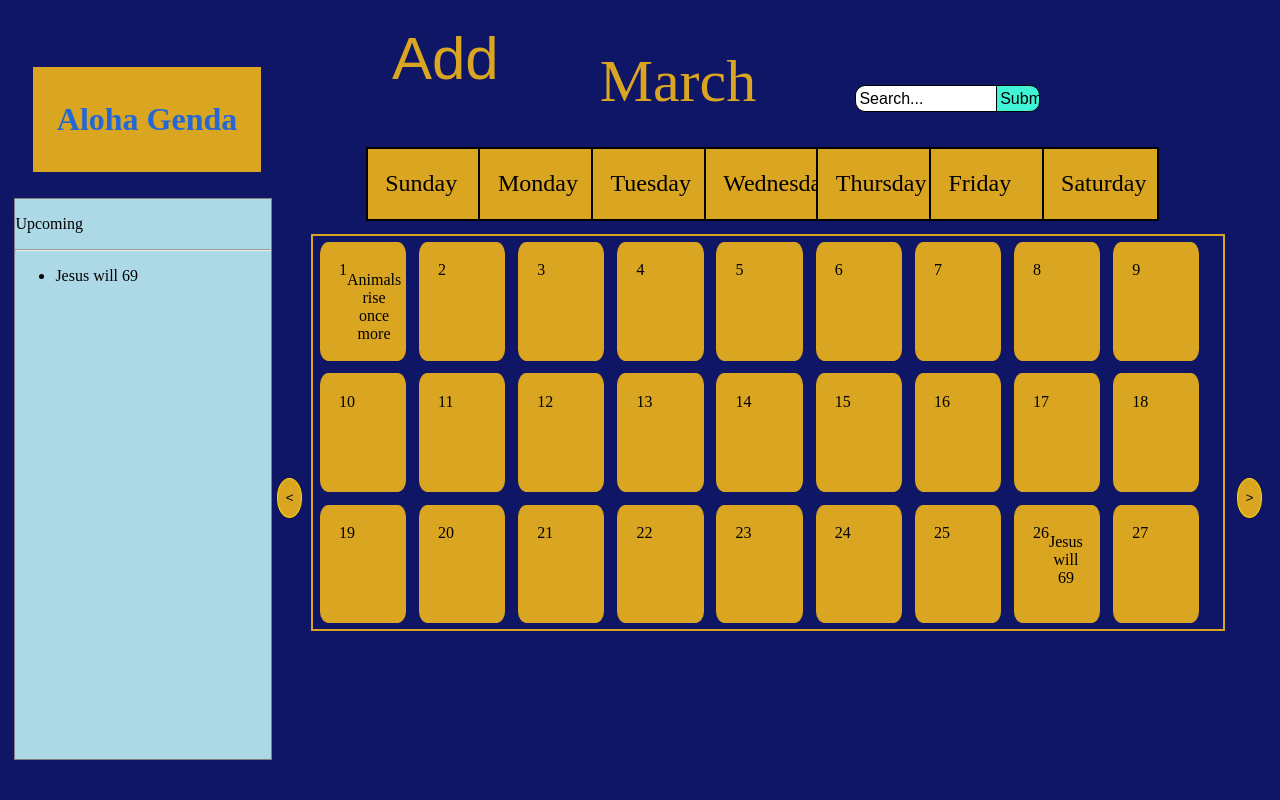
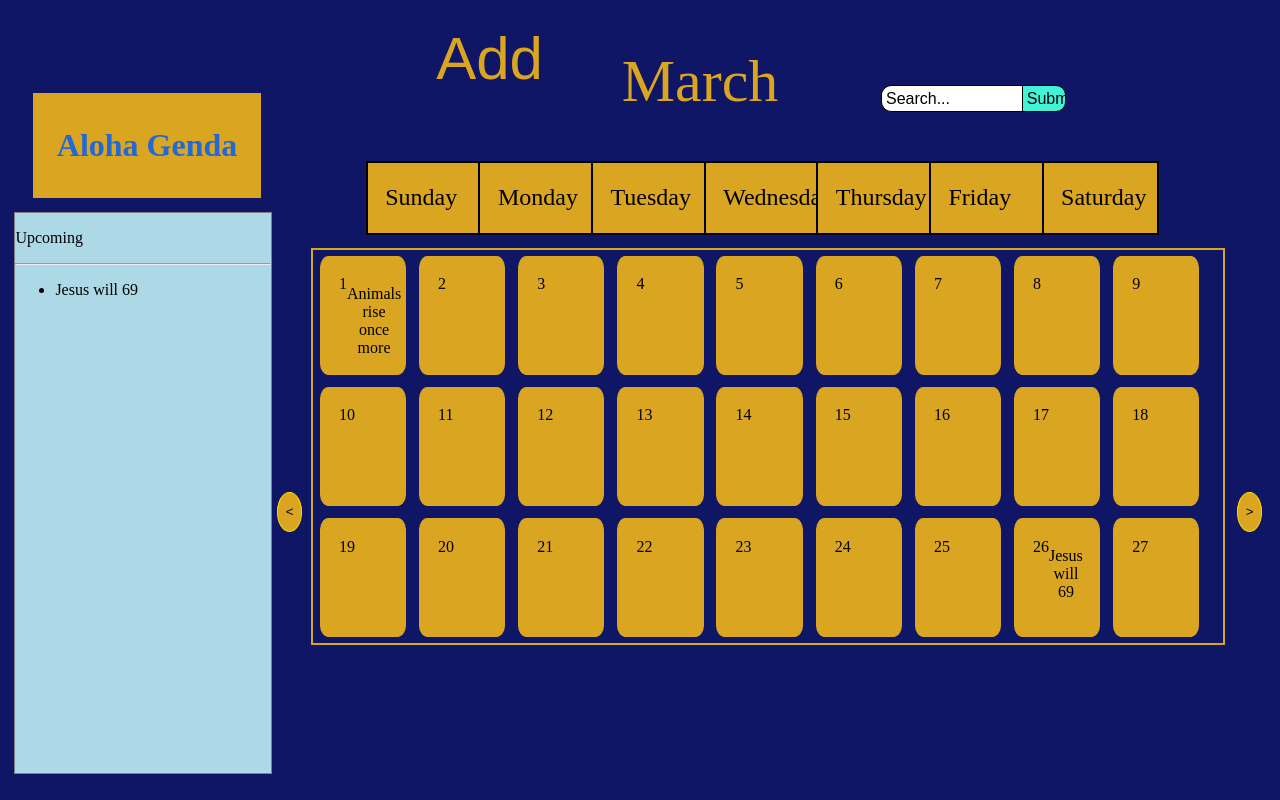
Before and after one commit to Keegan18/AlohaGenda, a plain HTML site: page index.html in a window 1280 px wide. Drawn offline with Linux system fonts and the light colour scheme.

Commit message:
small touch ups

```diff
--- a/styles.css
+++ b/styles.css
@@ -4,7 +4,7 @@
 
 #h1 {
 	margin-top: -5%;
-	margin-bottom: -2%;
+	margin-bottom: -3%;
 	margin-left: 2%;
 	width: 18%;
 	background-color: goldenrod;
@@ -24,7 +24,7 @@
 	font-size: 60px;
 	color: goldenrod;
 	background-color:rgb(15, 22, 101);
-	margin-left: 7%;
+	margin-left: 12%;
 	margin-top: 1.7%;
 }
 
@@ -72,7 +72,7 @@
 	font-size: 60px;
 	text-align:center;
 	color: goldenrod;
-	margin-left: -20%;
+	margin-left: -15%;
 	margin-top: -5.3%;
 	margin-bottom: -3.5%;
 }
@@ -158,8 +158,8 @@
 	padding: 0.4%;
 	border-bottom-left-radius: 10px;
 	border-top-left-radius:10px;
-	margin-left: 60%;
-	margin-bottom: 2%;
+	margin-left: 63%;
+	margin-bottom: 5%;
 }
 
 #submit {
```
